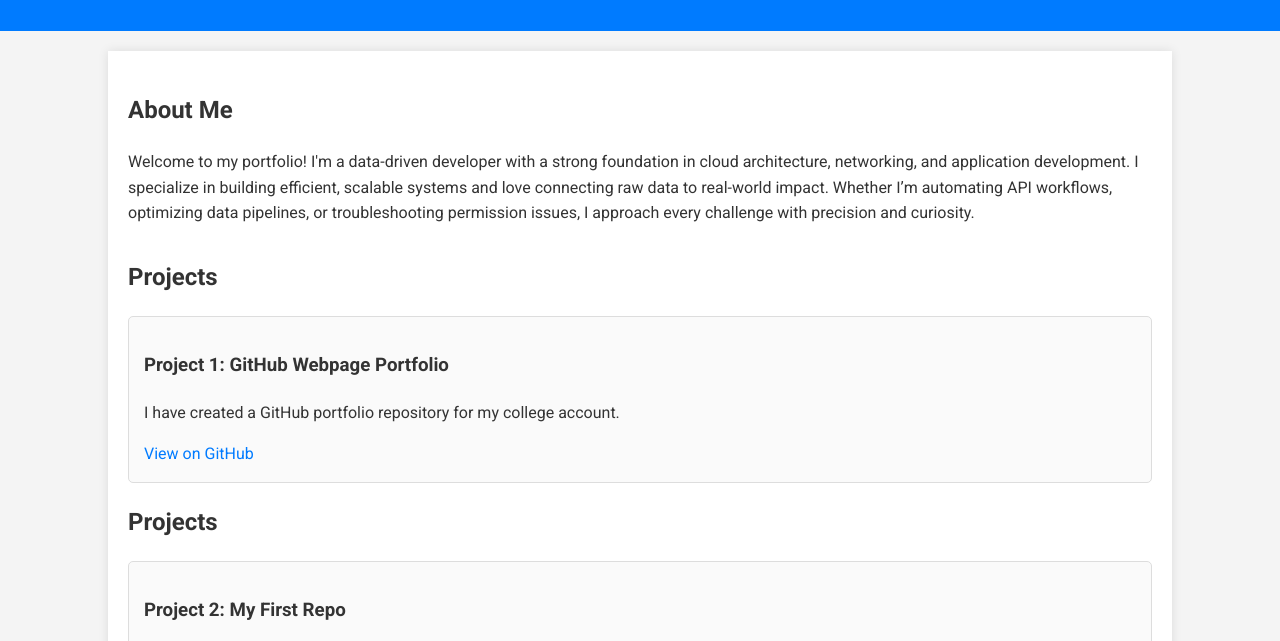
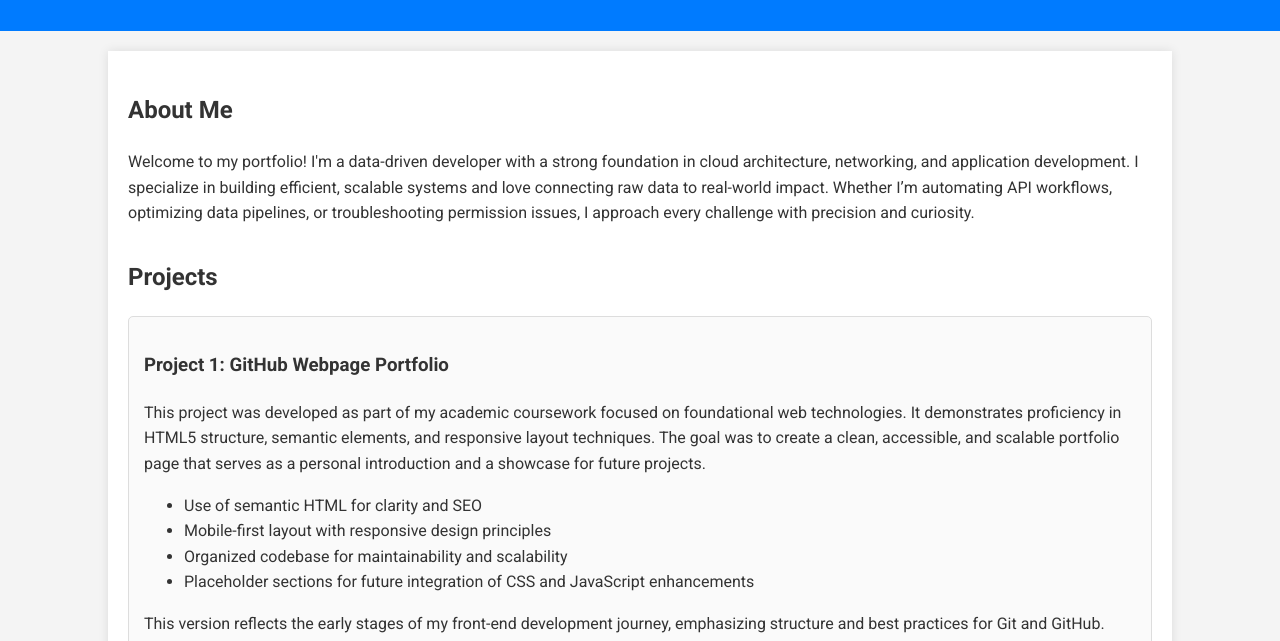
Before and after one commit to KSingaram-usf/portfolio-66097544, a plain HTML site: page index.html in a window 1280 px wide. Shown: the part 111-752 px from the top of the page. Drawn offline with Linux system fonts and the light colour scheme.

Commit message:
adds project 1 description

```diff
--- a/index.html
+++ b/index.html
@@ -24,7 +24,14 @@
             <h2>Projects</h2>
             <div class="project-card">
                 <h3>Project 1: GitHub Webpage Portfolio</h3>
-                <p>I have created a GitHub portfolio repository for my college account.</p>
+      </p>This project was developed as part of my academic coursework focused on foundational web technologies. It demonstrates proficiency in HTML5 structure, semantic elements, and responsive layout techniques. The goal was to create a clean, accessible, and scalable portfolio page that serves as a personal introduction and a showcase for future projects.
+        <ul>
+            <li>Use of semantic HTML for clarity and SEO</li>
+            <li>Mobile-first layout with responsive design principles</li>
+            <li>Organized codebase for maintainability and scalability</li>
+            <li>Placeholder sections for future integration of CSS and JavaScript enhancements</li>
+        </ul>
+        This version reflects the early stages of my front-end development journey, emphasizing structure and best practices for Git and GitHub.</p>
                 <a href="https://github.com/KSingaram-usf/portfolio-66097544" target="_blank">View on GitHub</a>
             </div>
 
```
